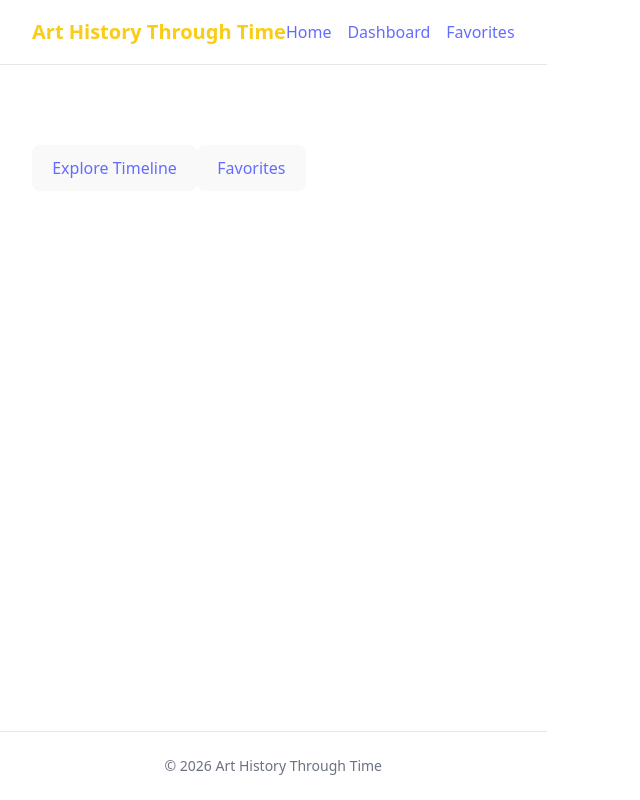
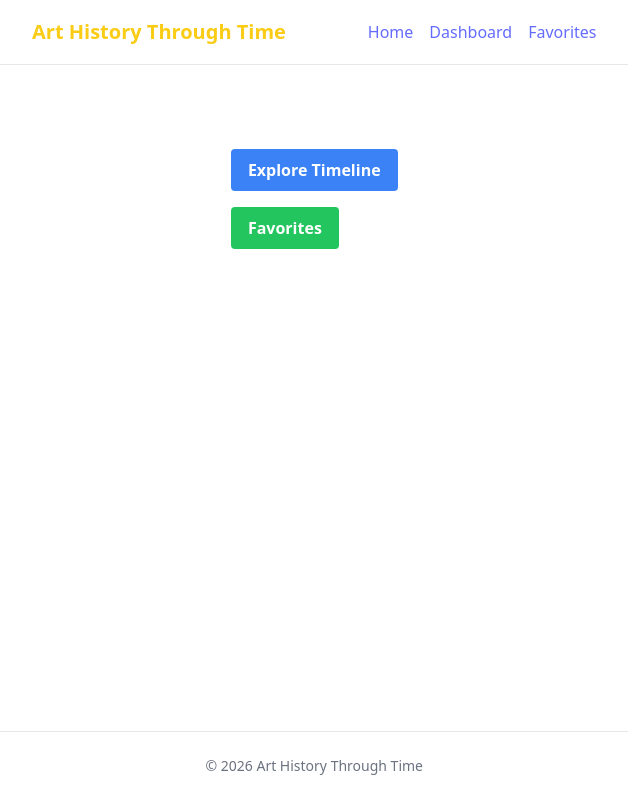
Before and after one commit to crimsonwater27/My_Capstone_Project, a React (Vite) app: page / in a window 1280 px wide. Shown: the whole page, without its empty margins (0-640 px from the left). Built offline with nearby package versions, Linux system fonts and the light colour scheme.

Commit message:
Enhance Home component layout and styling for better user experience

```diff
--- a/src/pages/Home.jsx
+++ b/src/pages/Home.jsx
@@ -2,16 +2,20 @@ import { Link } from "react-router-dom";
 
 export default function Home() {
   return (
-    <div>
-      <h1>Home</h1>
+    <div className="flex flex-col items-center justify-center h-full space-y-6">
+      <h1 className="text-3xl font-bold">Welcome to Art History Through Time</h1>
 
-      <nav>
+      <nav className="flex flex-col space-y-4">
         <Link to="/dashboard">
-          <button>Explore Timeline</button>
+          <button className="bg-blue-500 hover:bg-blue-700 text-white font-bold py-2 px-4 rounded">
+            Explore Timeline
+          </button>
         </Link>
 
         <Link to="/favorites">
-          <button>Favorites</button>
+          <button className="bg-green-500 hover:bg-green-700 text-white font-bold py-2 px-4 rounded">
+            Favorites
+          </button>
         </Link>
       </nav>
     </div>
--- /dev/null
+++ b/src/testArtStore.js
@@ -0,0 +1,29 @@
+import { useArtStore } from "./stores/useArtStore";
+
+const testFetch = async () => {
+  const store = useArtStore.getState();
+
+  console.log("Fetching artworks...");
+  await store.fetchArtworks("painting");
+
+  console.log("All artworks:", store.artworks);
+  console.log("Filtered artworks:", store.filteredArtworks);
+
+  if (store.artworks.length === 0) {
+    console.warn("No artworks were fetched. Check the API or query term.");
+  } else {
+    console.log(`Fetched ${store.artworks.length} artworks successfully!`);
+  }
+
+  // Test selecting an artwork for wiki fetch
+  const firstArt = store.artworks[0];
+  if (firstArt) {
+    console.log("Selecting first artwork for wiki fetch:", firstArt.title);
+    await store.selectArtwork(firstArt);
+    console.log("Wiki data:", store.wikiData);
+  } else {
+    console.warn("No artwork available to test wiki fetch.");
+  }
+};
+
+testFetch();
```
